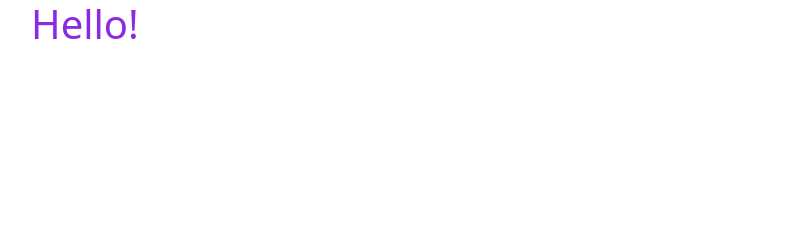
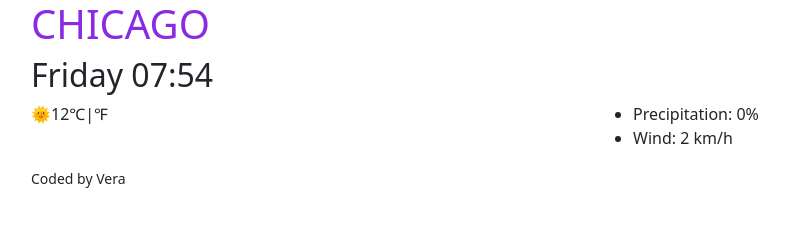
Before and after one commit to verouche/vanilla-weather-application, a plain HTML site: page index.html in a window 1280 px wide. Shown: the whole page, without its empty margins (51-840 px from the left). Drawn offline with nearby package versions, Linux system fonts and the light colour scheme.

Commit message:
Update index.html

```diff
--- a/index.html
+++ b/index.html
@@ -15,7 +15,20 @@
   </head>
   <body>
     <div class="container">
-      <h1>Hello!</h1>
+      <div class="weather-app">
+        <h1>CHICAGO</h1>
+        <h2>Friday 07:54</h2>
+        <div class="row">
+          <div class="col-6">🌞12℃|℉</div>
+          <div class="col-6">
+            <ul>
+              <li>Precipitation: 0%</li>
+              <li>Wind: 2 km/h</li>
+            </ul>
+          </div>
+        </div>
+      </div>
+      <small>Coded by Vera</small>
     </div>
     <script src="src/app.js"></script>
   </body>
```
